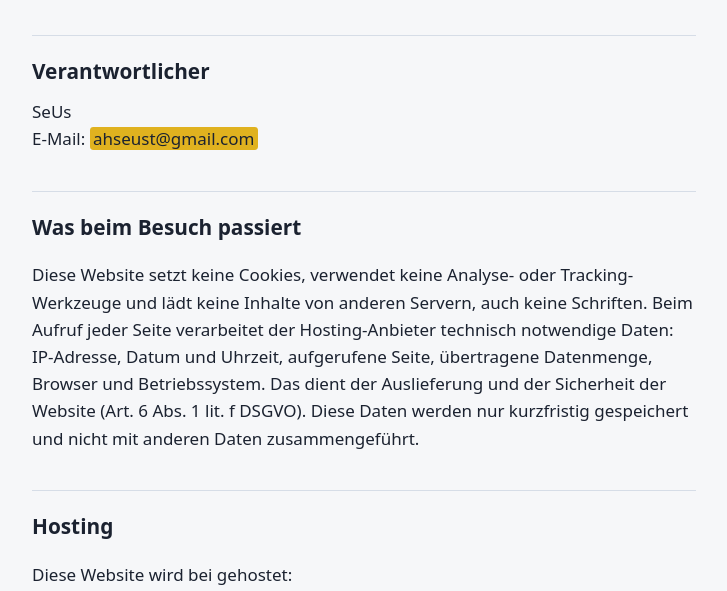
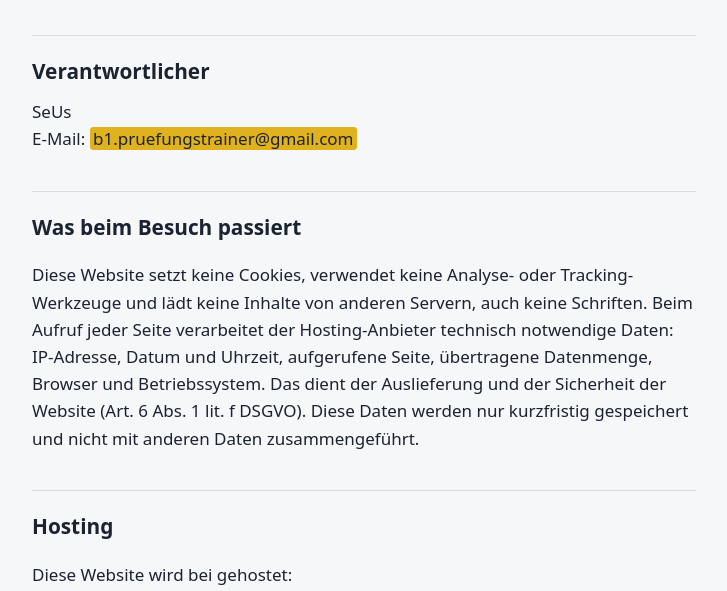
Before and after one commit to ahseust-wq/b1trainer, a plain HTML site: page datenschutz/index.html in a window 1280 px wide. Shown: the part 209-800 px from the top of the page, without its empty margins (276-1003 px from the left). Drawn offline with Linux system fonts and the light colour scheme.

Commit message:
Update index.html

```diff
--- a/datenschutz/index.html
+++ b/datenschutz/index.html
@@ -19,7 +19,7 @@
 <h1>Datenschutzerklärung dieser Website</h1>
 <p class="meta">Stand: November 2026. Die Datenschutzerklärungen der Apps stehen auf eigenen Seiten, zum Beispiel für den <a href="../b1trainer/privacy/">B1 Prüfungstrainer</a>.</p>
 <h2>Verantwortlicher</h2>
-<address>SeUs<br>E-Mail: <mark>ahseust@gmail.com</mark></address>
+<address>SeUs<br>E-Mail: <mark>b1.pruefungstrainer@gmail.com</mark></address>
 <h2>Was beim Besuch passiert</h2>
 <p>Diese Website setzt keine Cookies, verwendet keine Analyse- oder Tracking-Werkzeuge und lädt keine Inhalte von anderen Servern, auch keine Schriften. Beim Aufruf jeder Seite verarbeitet der Hosting-Anbieter technisch notwendige Daten: IP-Adresse, Datum und Uhrzeit, aufgerufene Seite, übertragene Datenmenge, Browser und Betriebssystem. Das dient der Auslieferung und der Sicherheit der Website (Art. 6 Abs. 1 lit. f DSGVO). Diese Daten werden nur kurzfristig gespeichert und nicht mit anderen Daten zusammengeführt.</p>
 <h2>Hosting</h2>
```
